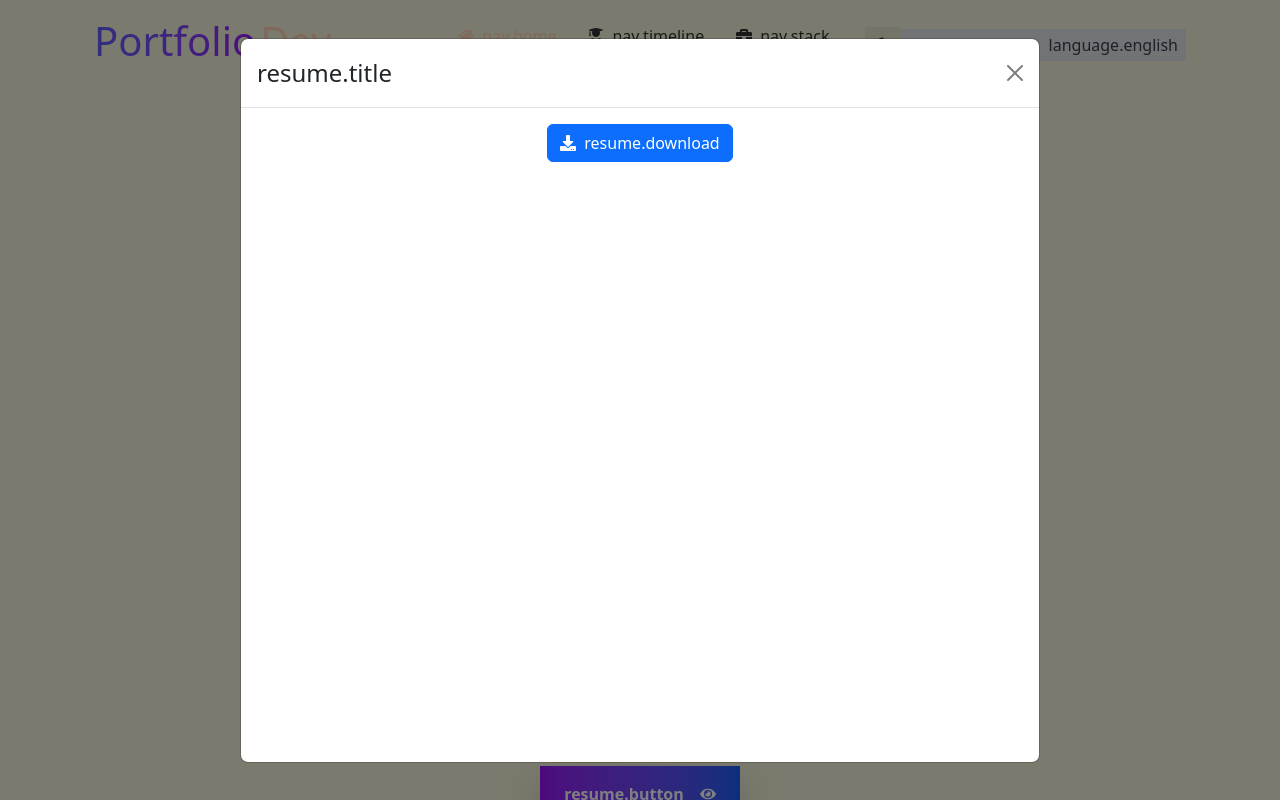
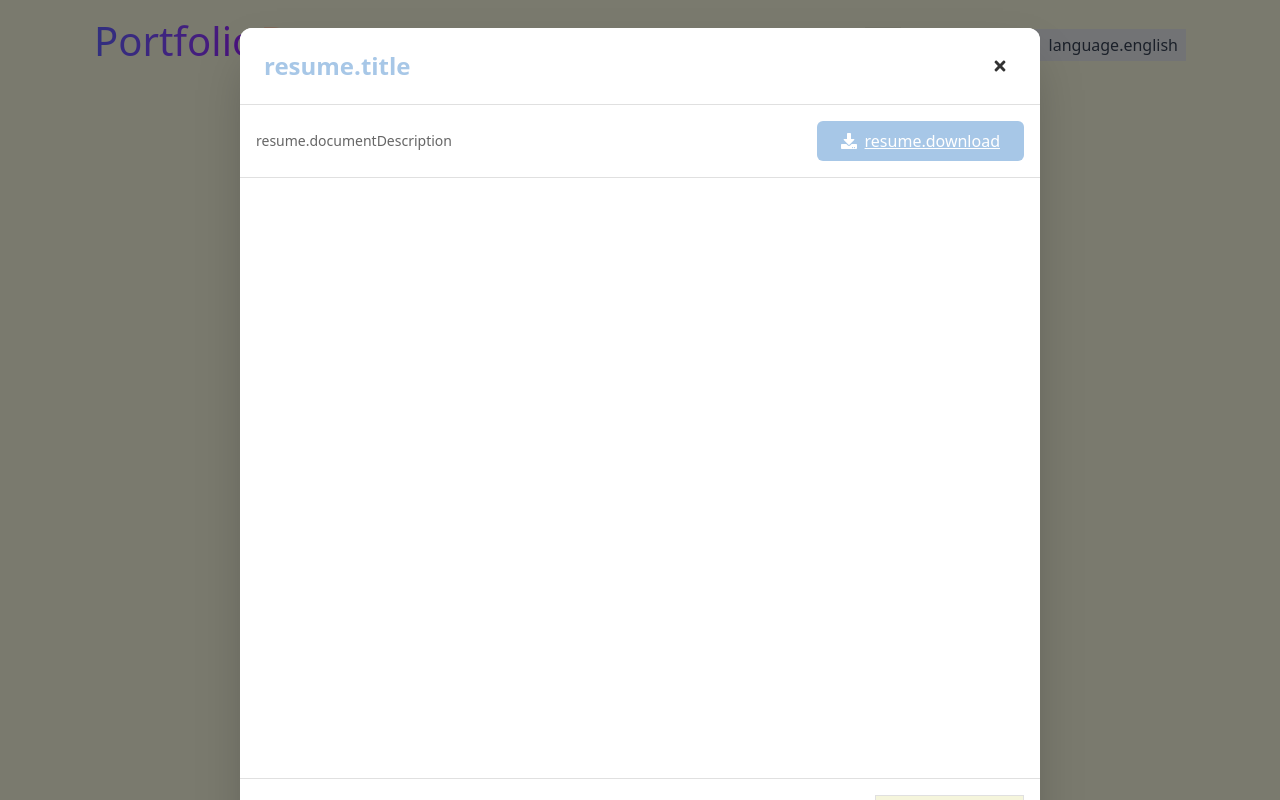
Before and after one commit to Dorianmav/portfolio, a React (Vite) app: page / in a window 1280 px wide. Both pictures are taken after a click on the button "resume.button". Shown: the top 800 px of the page. Built offline with nearby package versions, Linux system fonts and the light colour scheme; the HTML template or start-up script is replaced by a standard one.

Commit message:
✨ Amélioration du composant ResumeButton pour afficher le PDF directement dans la modal

```diff
--- a/custom.d.ts
+++ b/custom.d.ts
@@ -6,3 +6,8 @@ declare module "*.svg" {
   const src: string;
   export default src;
 }
+
+declare module "*.pdf" {
+  const content: string;
+  export default content;
+}
--- a/src/components/ResumeButton/ResumeButton.tsx
+++ b/src/components/ResumeButton/ResumeButton.tsx
@@ -1,21 +1,26 @@
 import React, { useState } from "react";
 import { Modal } from "react-bootstrap";
 import { useTranslation } from "react-i18next";
-import { FaDownload, FaEye } from "react-icons/fa";
+import { FaDownload, FaEye, FaTimes } from "react-icons/fa";
 import { motion } from "framer-motion";
+import { useTheme } from "../../context/useTheme";
+
+// Import direct du PDF pour s'assurer qu'il est correctement bundlé
+import resumePdf from "../../assets/resume.pdf";
 
 /**
  * Composant bouton pour afficher et télécharger le CV
  */
 const ResumeButton: React.FC = () => {
   const { t } = useTranslation();
+  const { themeColors } = useTheme();
   const [showModal, setShowModal] = useState(false);
 
   const handleOpenModal = () => setShowModal(true);
   const handleCloseModal = () => setShowModal(false);
 
-  // Chemin vers le CV (à mettre à jour une fois que le CV sera ajouté)
-  const resumePath = "/assets/cv.pdf";
+  // Chemin vers le CV
+  const resumePath = resumePdf;
 
   // Animation variants
   const buttonVariants = {
@@ -42,7 +47,11 @@ const ResumeButton: React.FC = () => {
           whileHover="hover"
           whileTap="tap"
           onClick={handleOpenModal}
-          className="bg-gradient-to-r from-purple-600 to-blue-600 text-white font-bold py-3 px-6 rounded-full shadow-lg flex items-center space-x-2 transition-all duration-300"
+          className="flex items-center space-x-2 py-3 px-6 rounded-full shadow-lg transition-all duration-300"
+          style={{
+            background: `linear-gradient(to right, ${themeColors.primary}, ${themeColors.accent})`,
+            color: themeColors.textLight
+          }}
         >
           <span>{t("resume.button")}</span>
           <FaEye className="ml-2" />
@@ -56,21 +65,48 @@ const ResumeButton: React.FC = () => {
         centered
         className="resume-modal"
       >
-        <Modal.Header closeButton>
-          <Modal.Title>{t("resume.title")}</Modal.Title>
+        <Modal.Header
+          style={{
+            backgroundColor: themeColors.card,
+            color: themeColors.text,
+            borderBottom: `1px solid ${themeColors.border}`,
+            padding: "1.25rem 1.5rem",
+            display: "flex",
+            justifyContent: "space-between",
+            alignItems: "center"
+          }}
+        >
+          <Modal.Title style={{ color: themeColors.primary, fontWeight: "bold" }}>{t("resume.title")}</Modal.Title>
+          <button
+            onClick={handleCloseModal}
+            className="bg-transparent border-0 p-0 flex items-center justify-center w-8 h-8 rounded-full hover:bg-opacity-10 transition-all"
+            style={{
+              backgroundColor: `${themeColors.background}50`,
+              color: themeColors.text
+            }}
+          >
+            <FaTimes />
+          </button>
         </Modal.Header>
-        <Modal.Body>
-          <div className="flex justify-center mb-4">
+        <Modal.Body style={{ backgroundColor: themeColors.card, padding: 0 }}>
+          <div className="flex justify-between items-center p-3" style={{ borderBottom: `1px solid ${themeColors.border}` }}>
+            <p className="m-0 text-sm" style={{ color: themeColors.textSecondary }}>
+              {t("resume.documentDescription")}
+            </p>
             <a
               href={resumePath}
-              download
-              className="btn btn-primary d-flex align-items-center"
+              download="resume.pdf"
+              className="flex items-center justify-center gap-2 px-4 py-2 rounded-md font-medium transition-all duration-300 hover:scale-105"
+              style={{
+                backgroundColor: themeColors.primary,
+                color: themeColors.textLight
+              }}
             >
-              <FaDownload className="mr-2" />
-              {t("resume.download")}
+              <FaDownload size={16} />
+              <span>{t("resume.download")}</span>
             </a>
           </div>
-          <div className="resume-container" style={{ height: "70vh" }}>
+          <div className="resume-container" style={{ height: "75vh", backgroundColor: themeColors.background }}>
             <iframe
               src={resumePath}
               title="CV"
@@ -80,7 +116,40 @@ const ResumeButton: React.FC = () => {
             />
           </div>
         </Modal.Body>
+        <Modal.Footer style={{ backgroundColor: themeColors.card, borderTop: `1px solid ${themeColors.border}` }}>
+          <button
+            onClick={handleCloseModal}
+            className="flex items-center justify-center gap-2 px-4 py-2 rounded-md font-medium transition-all duration-300"
+            style={{
+              backgroundColor: themeColors.background,
+              color: themeColors.text,
+              border: `1px solid ${themeColors.border}`
+            }}
+          >
+            <span>{t("resume.close")}</span>
+          </button>
+        </Modal.Footer>
       </Modal>
+
+      <style>
+        {`
+        .resume-modal .modal-content {
+          border: none;
+          border-radius: 0.75rem;
+          overflow: hidden;
+          box-shadow: 0 25px 50px -12px rgba(0, 0, 0, 0.25);
+        }
+        .resume-modal .modal-dialog {
+          max-width: 90%;
+          margin: 1.75rem auto;
+        }
+        @media (min-width: 992px) {
+          .resume-modal .modal-dialog {
+            max-width: 800px;
+          }
+        }
+        `}
+      </style>
     </>
   );
 };
--- a/src/locales/en/translation.json
+++ b/src/locales/en/translation.json
@@ -2,7 +2,8 @@
   "nav": {
     "home": "Home",
     "timeline": "Journey",
-    "stack": "Stack"
+    "stack": "Stack",
+    "recommendations": "Recommendations"
   },
 
   "accessibility": {
@@ -11,7 +12,9 @@
     "darkMode": "Dark mode",
     "closeMenu": "Close menu",
     "openMenu": "Open menu",
-    "codingAnimation": "Coding animation"
+    "codingAnimation": "Animation of a person coding",
+    "previousRecommendation": "Previous recommendation",
+    "nextRecommendation": "Next recommendation"
   },
 
   "home": {
@@ -108,18 +111,38 @@
     "back": "Back"
   },
 
+  "recommendations": {
+    "title": "Recommendations",
+    "subtitle": "What my colleagues and clients say"
+  },
+
+  "contact": {
+    "title": "Contact",
+    "subtitle": "Feel free to contact me to discuss your projects",
+    "name": "Name",
+    "namePlaceholder": "Your name",
+    "email": "Email",
+    "emailPlaceholder": "your.email@example.com",
+    "message": "Message",
+    "messagePlaceholder": "Your message...",
+    "send": "Send",
+    "sent": "Sent!",
+    "errorAllFields": "Please fill in all fields",
+    "errorEmail": "Please enter a valid email address",
+    "errorSubmit": "An error occurred. Please try again.",
+    "emailTitle": "Email",
+    "phoneTitle": "Phone",
+    "addressTitle": "Address",
+    "socialTitle": "Social Media"
+  },
+
   "resume": {
     "title": "MY RESUME",
     "button": "View my Resume",
-    "download": "Download Resume"
-  },
-
-  "contact": {
-    "title": "CONTACT ME",
-    "name": "Name",
-    "email": "Email",
-    "message": "Message",
-    "send": "Send"
+    "download": "Download Resume",
+    "documentDescription": "PDF Document",
+    "pdfNotSupported": "Your browser does not support PDF display. Please download the document to view it.",
+    "close": "Close"
   },
 
   "footer": {
--- a/src/locales/fr/translation.json
+++ b/src/locales/fr/translation.json
@@ -2,7 +2,9 @@
   "nav": {
     "home": "Accueil",
     "timeline": "Parcours",
-    "stack": "Stack"
+    "stack": "Stack",
+    "recommendations": "Recommandations",
+    "contact": "Contact"
   },
 
   "accessibility": {
@@ -11,7 +13,9 @@
     "darkMode": "Mode sombre",
     "closeMenu": "Fermer le menu",
     "openMenu": "Ouvrir le menu",
-    "codingAnimation": "Animation de codage"
+    "codingAnimation": "Animation d'une personne qui code",
+    "previousRecommendation": "Recommandation précédente",
+    "nextRecommendation": "Recommandation suivante"
   },
 
   "home": {
@@ -108,18 +112,38 @@
     "sortAlphabetical": "Alphabétique"
   },
 
+  "recommendations": {
+    "title": "Recommandations",
+    "subtitle": "Ce que disent mes collègues et clients"
+  },
+
+  "contact": {
+    "title": "Contact",
+    "subtitle": "N'hésitez pas à me contacter pour discuter de vos projets",
+    "name": "Nom",
+    "namePlaceholder": "Votre nom",
+    "email": "Email",
+    "emailPlaceholder": "votre.email@exemple.com",
+    "message": "Message",
+    "messagePlaceholder": "Votre message...",
+    "send": "Envoyer",
+    "sent": "Envoyé !",
+    "errorAllFields": "Veuillez remplir tous les champs",
+    "errorEmail": "Veuillez entrer une adresse email valide",
+    "errorSubmit": "Une erreur est survenue. Veuillez réessayer.",
+    "emailTitle": "Email",
+    "phoneTitle": "Téléphone",
+    "addressTitle": "Adresse",
+    "socialTitle": "Réseaux sociaux"
+  },
+
   "resume": {
     "title": "MON CV",
     "button": "Voir mon CV",
-    "download": "Télécharger CV"
-  },
-
-  "contact": {
-    "title": "CONTACTEZ-MOI",
-    "name": "Nom",
-    "email": "Email",
-    "message": "Message",
-    "send": "Envoyer"
+    "download": "Télécharger CV",
+    "documentDescription": "Document PDF",
+    "pdfNotSupported": "Votre navigateur ne prend pas en charge l'affichage des PDF. Veuillez télécharger le document pour le visualiser.",
+    "close": "Fermer"
   },
 
   "footer": {
```
Also changed, not shown: 1 other file (tests, documents, lock files or other folders).
